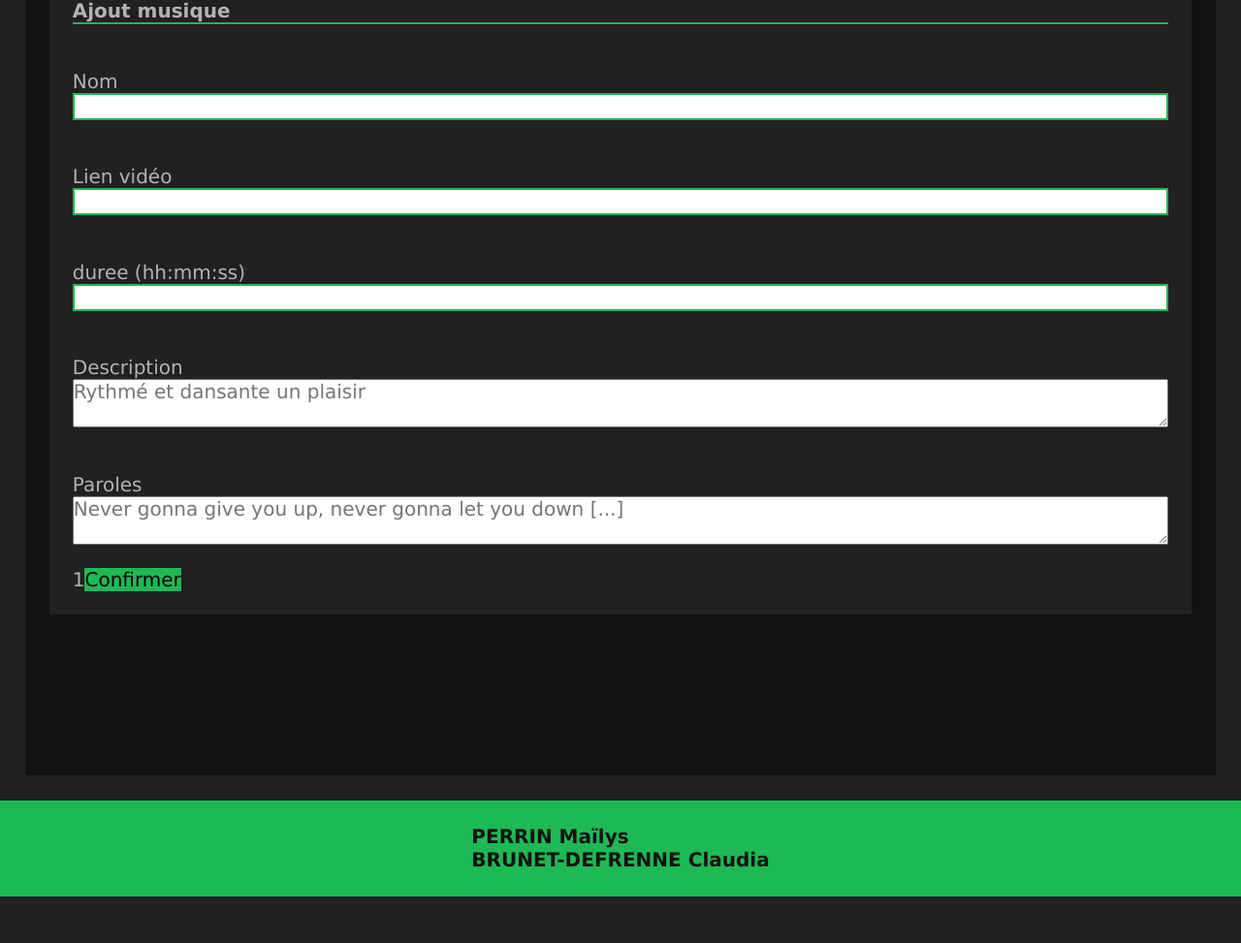
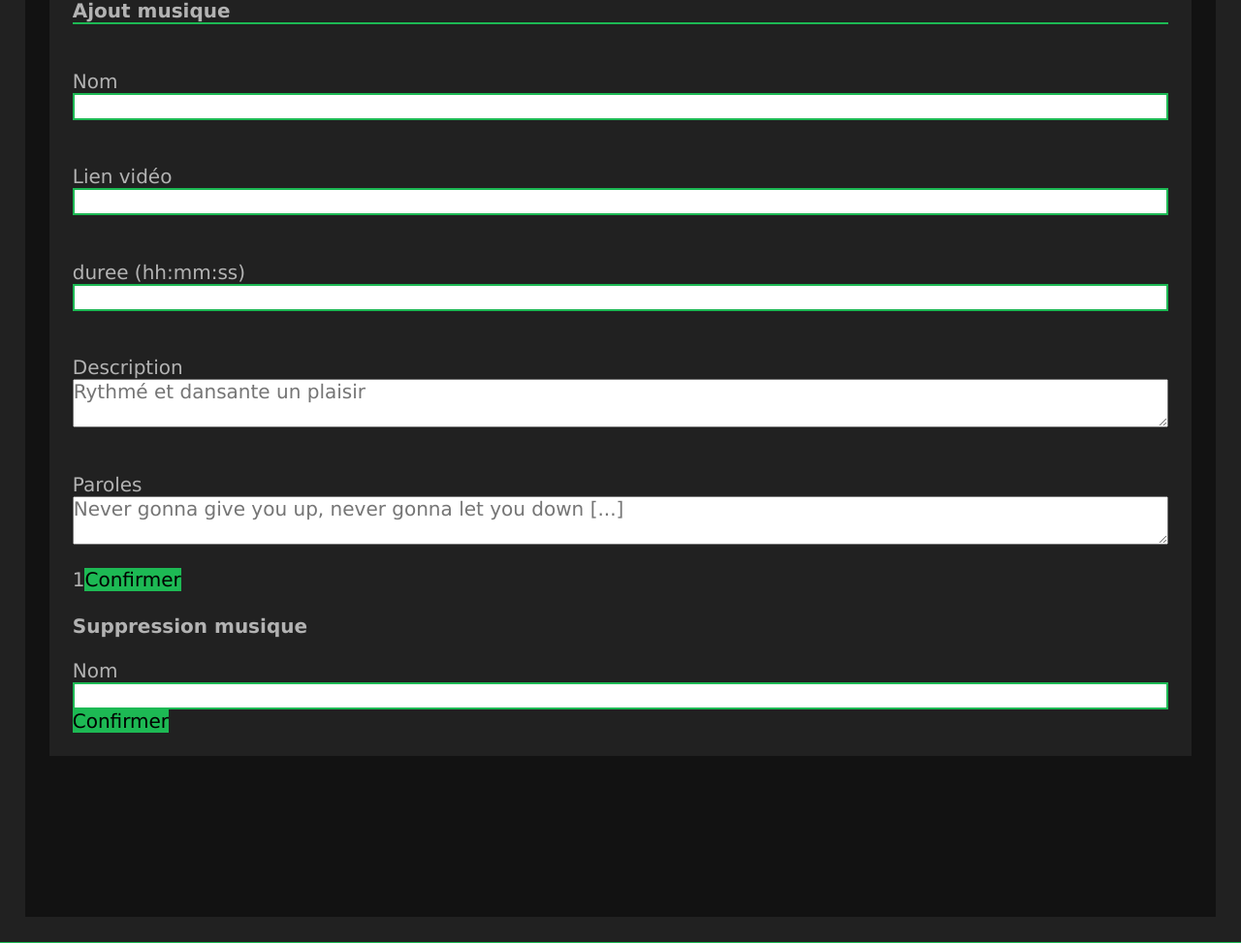
Before and after one commit to MailysPerrinDev/SpotiHifi-Front, a PHP site: page /param_utilisateur.php in a window 1280 px wide; the page is wider, and only the part inside the window is pictured. Shown: the part 1250-2223 px from the top of that part at 97% size. Before the commit the page ends 2175 px from the top of that part, so only its background shows below. Run offline with PHP 8.4, Linux system fonts and the light colour scheme; the visitor is signed in with stand-in values (Sample User, id 1); tables that the repository leaves empty or names only in its code hold one stand-in row (values such as "Sample post").

Commit message:
ajout suppression musique

```diff
--- a/param_utilisateur.php
+++ b/param_utilisateur.php
@@ -156,8 +156,14 @@ function afficher_param_artiste($e_musique)
 	echo $e_musique;
 	echo("<button type='submit'>Confirmer</button>");
 	echo("</form>");
+
+	/*--Suppression--*/
+	echo("<form class='modif' action='".htmlspecialchars($_SERVER['PHP_SELF'])."' method='post'>");
+	echo("<h2>Suppression musique</h2>");
+	echo("<label>Nom<input type='text' name='s_m_id' required='required'></label>");
+	echo("<button type='submit'>Confirmer</button>");
+	echo("</form>");
 	echo("</div>");
-
 
 	$pdo = null;
 }
@@ -280,6 +286,9 @@ else
 		$e_musique = inserer_musique($pdo, $_SESSION['id'], $_POST['nom_m'], $_POST['duree_m'],date("Y-m-d"), 'rock', $_POST['paroles_m'], $_POST['description_m'], $_POST['lien_m']);
 		$_POST = array();
 	}
+	//artiste : suppression musique
+	else if(isset($_POST['s_m_id']))
+		supprimer_donnee_musique($pdo, $_SESSION['id'], $_POST['s_m_id']);
 	$pdo=null;
 
 	/*affichage de la page*/
```
